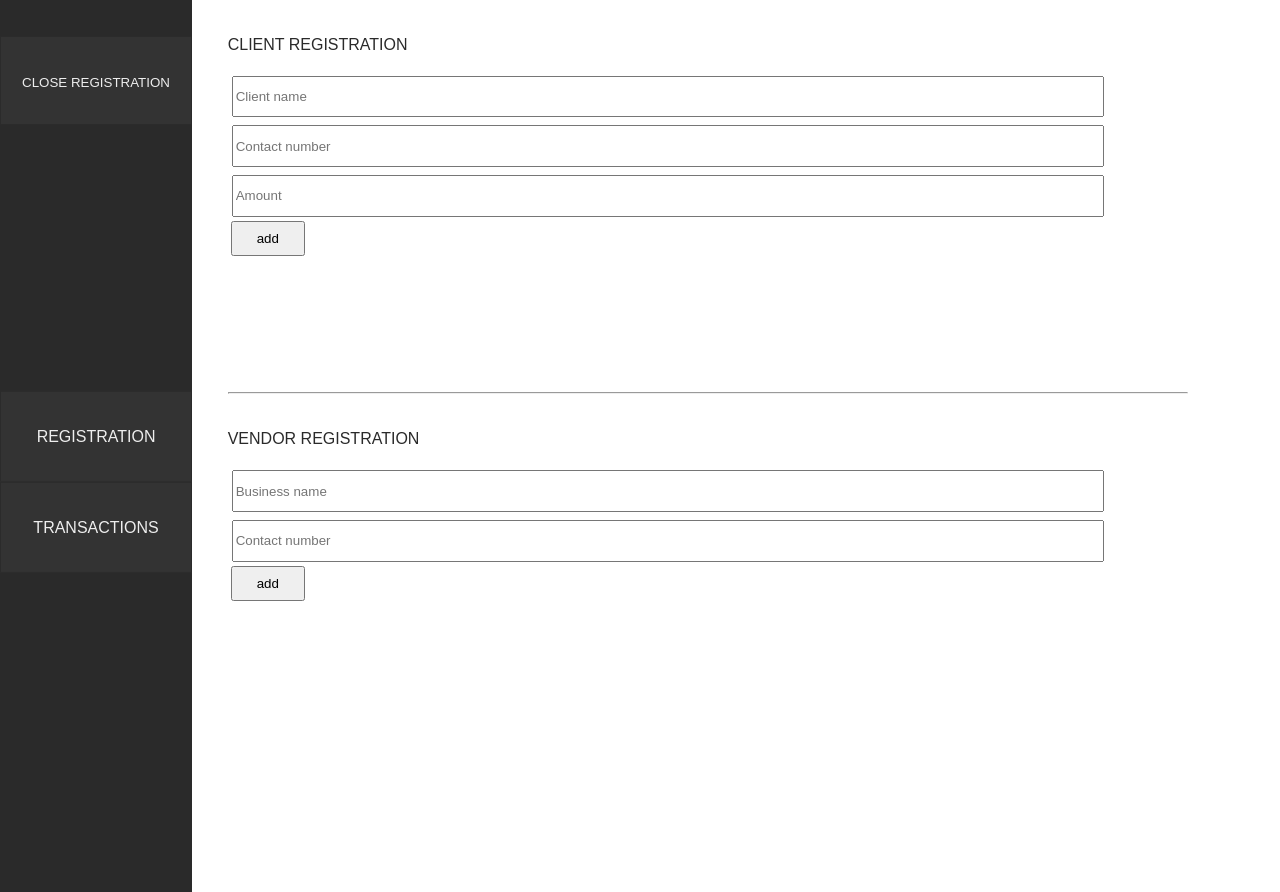
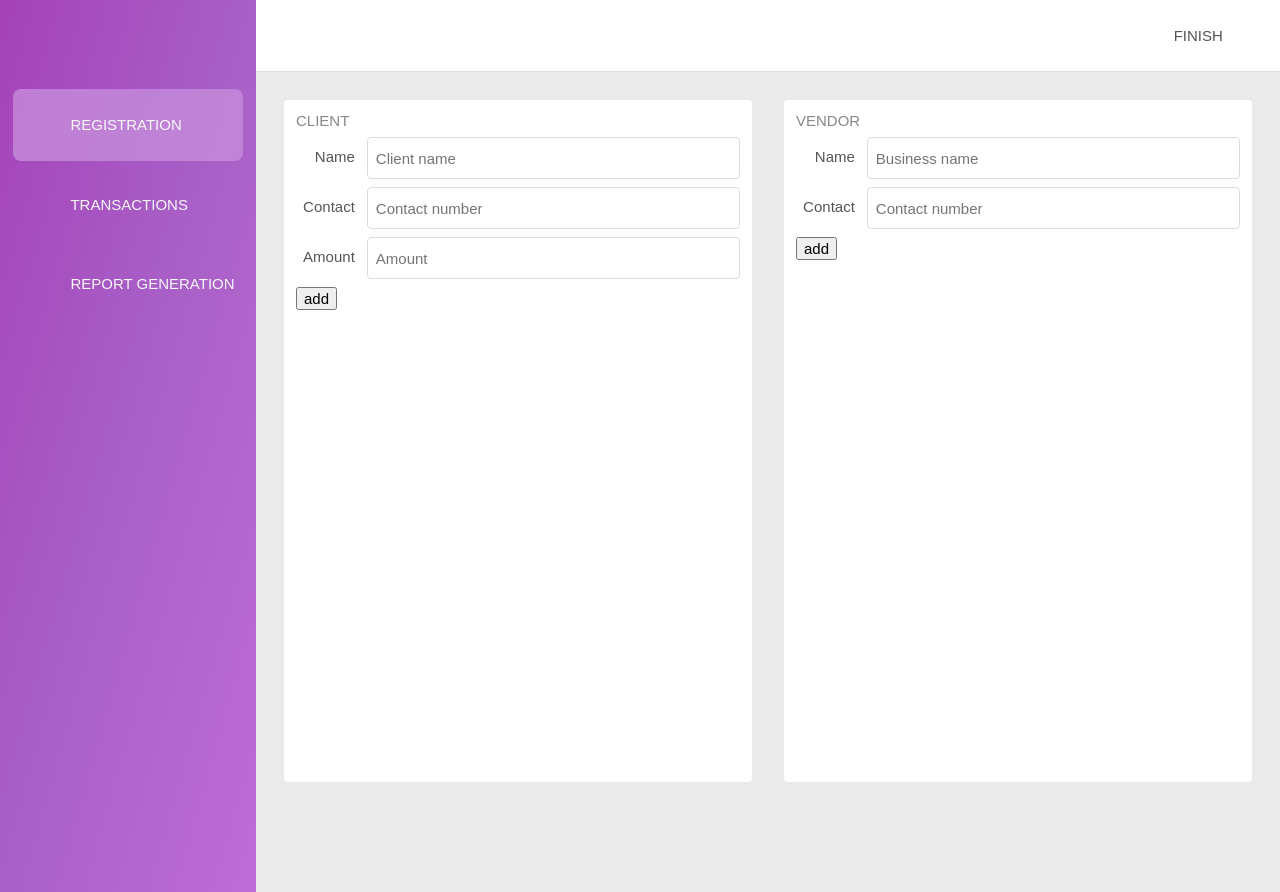
Before and after one commit to potatosquared13/buzz-block, a Flask app: page / in a window 1280 px wide. Run offline with Flask 2, Linux system fonts and the light colour scheme.

Commit message:
improve design

```diff
--- a/app.py
+++ b/app.py
@@ -15,7 +15,7 @@ clients = []
 vendors = []
 pending_transactions_saved_state = []
 
-node = Leader()
+node = Leader(10)
 
 def get_transactions():
     global pending_transactions_saved_state
@@ -88,7 +88,9 @@ def finalize():
         c = Client(client[0])
         c.export()
         db.insert(c, client[1], client[2])
-        transactions.append(Transaction(1, node.client.identity, c.identity[:96], client[2]))
+        t = Transaction(2, node.client.identity, c.identity[:96], client[2])
+        node.client.sign(t)
+        transactions.append(t)
     for vendor in vendors:
         v = Client(vendor[0])
         v.export()
@@ -110,9 +112,7 @@ def toggle():
 
 @app.route('/check_transactions_changed', methods=['POST'])
 def check_transactions_changed():
-    print(node.pending_transactions)
     global pending_transactions_saved_state
-    print(pending_transactions_saved_state)
     if pending_transactions_saved_state != node.pending_transactions.copy():
         print('changes made')
         return 'good'
--- a/static/css/style.css
+++ b/static/css/style.css
@@ -1,118 +1,132 @@
-*{
+* {
     margin: 0;
     font-family: sans-serif;
+    font-size: 15px;
 }
+
 #container {
-  display: flex;
     height: 100vh;
 }
 
-.sidebar {
-  flex: 1;
-  background: #2a2a2a;
-  color: #aaa;
-  text-align: center;
-  padding-top: 4vh;
+#sidebar {
+    background-image: linear-gradient(to bottom right, #a542b9, #a860c7, #bf6cd7);
+    width: 20vw;
     position: fixed;
-  width: 15%;
-  height: 100%;
+    height: 100vh;
 }
 
-.sidebar a {
+#sidebar a {
+    background: transparent;
     display: block;
-    color: #eee;
-    background: #333;
-    border: 1px solid #2b2b2b;
+    height: 8vh;
+    line-height: 8vh;
+    width: 90%;
+    margin: auto;
+    border-radius: 8px;
+    margin-bottom: 8px;
+    transition: 0.2s ease-in-out background-color;
+    color: #f7f7f8;
     text-decoration: none;
-    width: 99%;
-    height: 10vh;
-    line-height: 10vh;
 }
 
-.sidebar a:hover {
-  text-decoration: underline;
+#sidebar a .link {
+    padding-left: 25%;
 }
 
-.sidebar a:hover, .sidebar button:hover {
-    color: #aaa;
-    background: #3a3a40;
+#sidebar a.active {
+    background: rgba(198, 140, 219, 0.8);
+
 }
 
-.sidebar button {
-  display: block;
-  color: #eee;
-  background: #333;
-  border: 1px solid #2b2b2b;
-  text-decoration: none;
-  width: 100%;
-  height: 10vh;
-  line-height: 10vh;
+#sidebar a:hover {
+    background: rgba(198, 140, 219, 0.5);
 }
 
-.sidebar .ph {
-  position: relative;
-  top: 40%;
-  transform: translateY(-50%);
+#main {
+    background: #eaeaea;
+    margin-left: 20vw;
+    min-height: 100vh;
+}
+
+#sidebar .header {
+    margin-bottom: 2vh;
+}
+
+.header {
+    height: 8vh;
+    min-height: 24px;
+}
+
+#main .header {
+    background: #fff;
+    border-bottom: 1px solid #ddd;
+}
+
+.header button {
+    color: #555;
+    border: none;
+    background: transparent;
+    transition: 0.2s ease-in-out color;
 }
 
 button:hover {
-  cursor:pointer;
+    cursor: pointer;
+    color: #a542b9;
 }
 
-.main {
-  flex: 0 0 75%;
-  color: #2a2a2a;
-  padding: 4vh;
-  float: right;
-  width: 85%;
-  margin-left: 15%;
+.header .right-align {
+    display: flex;
+    justify-content: flex-end;
+    height: 100%;
+    margin-right: 4vw;
+}
+
+.content, .content-flex {
+    min-height: 80vh;
+    padding: 12px;
+}
+
+.content-flex {
+    display: flex;
+}
+
+.box-50, .box-100 {
+    background: #fff;
+    border-radius: 4px;
+    margin: 16px;
+}
+
+.box-50 {
+    padding: 12px;
+    width: 50%;
 }
 
 form {
-    height: 40vh;
+    color: #888;
 }
 
-form input {
-    height: 4vh;
-    min-height: 24px;
-    width: 90%;
-    margin: 4px;
+.label-input {
+    display: flex;
+    justify-content: flex-end;
+    margin: 8px 0;
+    line-height: 40px;
+    color: #555;
 }
 
-form button {
-    padding: 8px 24px;
-    margin-left: 3px;
+.label-input input {
+    width: 80%;
+    margin-left: 12px;
+    border: 1px solid #ddd;
+    height: 24px;
+    border-radius: 4px;
+    padding: 8px;
 }
 
 table {
-    width: 90%;
-    outline: 1px solid #ddd;
-}
-
-tr, td {
-    /* outline: 1px solid red; */
+    width : 100%;
+    border-radius: 4px;
 }
 
 th {
-    background: #ddd;
-    outline: 1px solid #ddd;
+    color: #aaa;
 }
-
-table {
-    border-collapse: collapse;
-  }
-  table td {
-    border: 2px solid #ddd;
-  }
-  table tr:first-child td {
-    border-top: 0;
-  }
-  table tr td:first-child {
-    border-left: 0;
-  }
-  table tr:last-child td {
-    border-bottom: 0;
-  }
-  table tr td:last-child {
-    border-right: 0;
-  }
--- a/static/js/transactions.js
+++ b/static/js/transactions.js
@@ -1,5 +1,5 @@
 window.onload = () => {
-  setInterval(checkTransactionsChanged, 1000);
+  setInterval(checkTransactionsChanged, 4000);
 }
 
 function toggleNode() {
--- a/templates/registration.html
+++ b/templates/registration.html
@@ -1,5 +1,6 @@
 <!DOCTYPE html>
 <html lang="en-us">
+
 <head>
     <meta charset="utf-8" />
     <meta name="viewport" content="width=device-width, initial-scale=1.0" />
@@ -7,42 +8,68 @@
     <link href="../static/css/style.css" rel="stylesheet" type="text/css" />
     <script src="../static/js/register.js"></script>
 </head>
+
 <body>
-
-  <section id="container">
-
-    <div class="sidebar">
-      <div>
-        <button id="finalize" type="button" onclick="finalize()">CLOSE REGISTRATION</button>
+    <div id="container">
+        <div id="sidebar">
+            <div class="header"></div>
+            <a class="active" href="#">
+                <div class="link">REGISTRATION</div>
+            </a>
+            <a href="/transactions">
+                <div class="link">TRANSACTIONS</div>
+            </a>
+            <a href="#">
+                <div class="link">REPORT GENERATION</div>
+            </a>
         </div>
-      <div class="ph">
-        <a href="#">REGISTRATION</a>
-        <a href="/transactions">TRANSACTIONS</a>
+        <div id="main">
+            <div class="header">
+                <div class="right-align">
+                    <button id="finalize" type="button" onclick="finalize()">FINISH</button>
                 </div>
             </div>
-
-    <div class="main">
-
+            <div class="content-flex">
+                <div class="box-50">
                     <form id="client-form">
-        CLIENT REGISTRATION<br/><br/>
-        <input placeholder="Client name" id="client-name" type="text" class="text-input" name="client-name" /><br />
-        <input placeholder="Contact number" id="client-contact" type="text" class="text-input" name="client-contact" /><br />
-        <input placeholder="Amount" id="client-amount" type="text" class="text-input" name="client-amount" /><br />
+                        <div class="client-header">CLIENT</div>
+                        <div class="label-input">
+                            Name
+                            <input placeholder="Client name" id="client-name" type="text" class="text-input"
+                                name="client-name" />
+                        </div>
+                        <div class="label-input">
+                            Contact
+                            <input placeholder="Contact number" id="client-contact" type="text" class="text-input"
+                                name="client-contact" />
+                        </div>
+                        <div class="label-input">
+                            Amount
+                            <input placeholder="Amount" id="client-amount" type="text" class="text-input"
+                                name="client-amount" />
+                        </div>
                         <button id="client-add" type="button" onclick="registerClient()">add</button>
                     </form>
-
-      <hr/><br/><br/>
-
+                </div>
+                <div class="box-50">
                     <form id="vendor-form">
-        VENDOR REGISTRATION<br/><br/>
-        <input placeholder="Business name" id="vendor-name" type="text" class="text-input" name="vendor-name" /><br />
-        <input placeholder="Contact number" id="vendor-contact" type="text" class="text-input" name="vendor-contact" /><br />
+                        <div class="vendor-header">VENDOR</div>
+                        <div class="label-input">
+                            Name
+                            <input placeholder="Business name" id="vendor-name" type="text" class="text-input"
+                                name="vendor-name" />
+                        </div>
+                        <div class="label-input">
+                            Contact
+                            <input placeholder="Contact number" id="vendor-contact" type="text" class="text-input"
+                                name="vendor-contact" />
+                        </div>
                         <button id="vendor-add" type="button" onclick="registerVendor()">add</button>
                     </form>
+                </div>
+            </div>
+        </div>
+    </div>
+</body>
 
-    </div>
-
-  </section>
-
-</body>
 </html>
```
Also changed, not shown: leader.py (+12 -12 lines), node.py (+3 -4 lines), templates/transactions.html (+29 -18 lines). Lines whose indentation alone changed are shown as unchanged.
